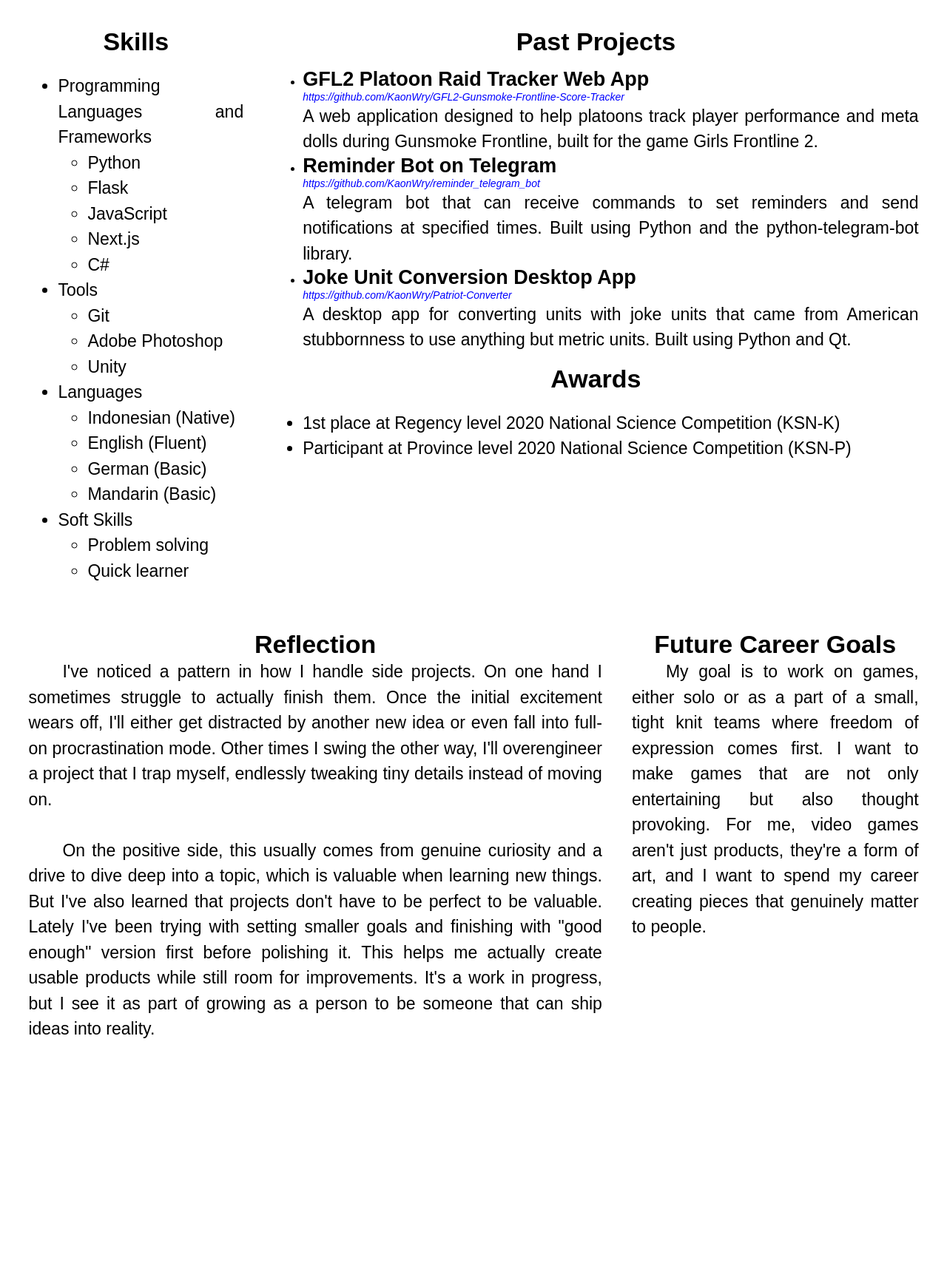
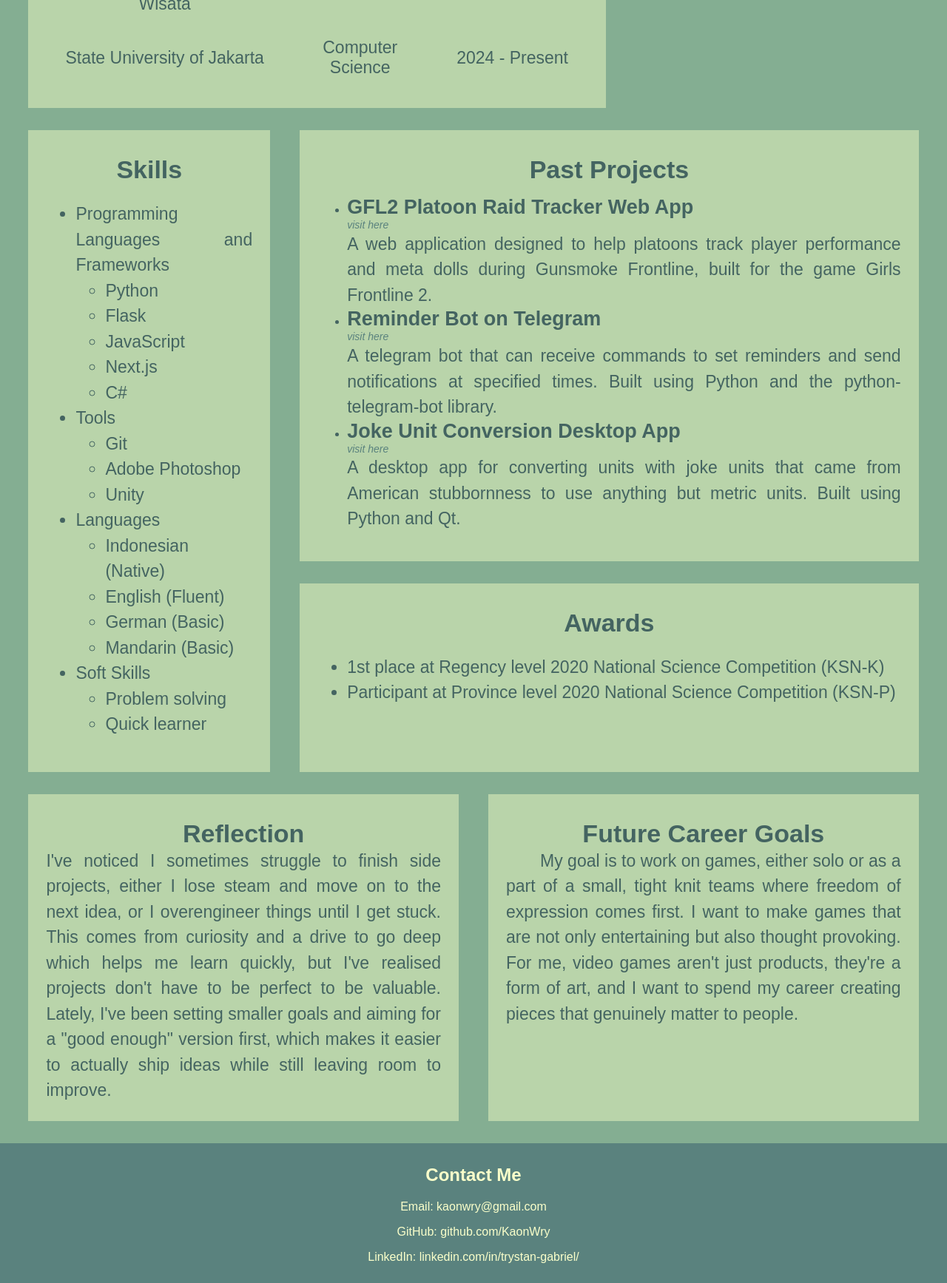
Before and after one commit to IlkomUNJ/personal-portfolio-page-KaonWry, a plain HTML site: page index.html in a window 1280 px wide. Shown: the part 747-2482 px from the top of the page at 74% size. Before the commit the page ends 2186 px from the top, so only its background shows below. Drawn offline with Linux system fonts and the light colour scheme.

Commit message:
Perbaikan Pengumpulan

```diff
--- a/index.html
+++ b/index.html
@@ -4,22 +4,29 @@
     <link rel="stylesheet" href="style.css" />
   </head>
   <body>
-    <div class="main-title">WELCOME TO MY PORTFOLIO</div>
     <div class="content">
       <div class="side-by-side">
         <div style="display: flex; flex-direction: column">
-          <div style="flex: 1; display: flex; flex-direction: column">
-            <div class="section-title">Profile</div>
+          <div
+            class="section-box"
+            style="
+              flex: 1;
+              display: flex;
+              flex-direction: column;
+              margin-bottom: 30px;
+            "
+          >
+            <div class="section-title">About me</div>
             <div class="section-text" style="text-indent: 2em">
-              I'm Trystan Prastanov Situmorang. I'm currently a computer science
-              student at State University of Jakarta. I have a strong passion
-              for tinkering with technology and exploring new advancements in
-              the field. My interests include game development, IoT, and solving
-              practical problems through technology. I love to learn new things,
-              face challenges, taking risks, and improve myself.
+              I'm currently a computer science student at State University of
+              Jakarta. I have a strong passion for tinkering with technology and
+              exploring new advancements in the field. My interests include game
+              development, IoT, and solving practical problems through
+              technology. I love to learn new things, face challenges, taking
+              risks, and improve myself.
             </div>
           </div>
-          <div style="flex: 1">
+          <div class="section-box" style="flex: 1">
             <div class="section-title">Education</div>
             <table>
               <tr>
@@ -50,12 +57,18 @@
             </table>
           </div>
         </div>
-        <div>
+        <div style="display: flex; flex-direction: column">
           <img src="picture.jpg" class="pfp" alt="Profile Picture" />
+          <div
+            class="section-title"
+            style="text-align: center; margin-top: 10px; color: #faffca"
+          >
+            Trystan Prastanov Gabriel Situmorang
+          </div>
         </div>
       </div>
       <div class="side-by-side">
-        <div style="flex: 1;">
+        <div class="section-box" style="flex: 1">
           <div class="section-title">Skills</div>
           <ul class="section-list">
             <li>
@@ -94,7 +107,8 @@
             </li>
           </ul>
         </div>
-        <div style="flex: 3;">
+        <div style="flex: 3; display: flex; flex-direction: column">
+          <div class="section-box" style="flex: 2">
             <div class="section-title">Past Projects</div>
             <ul>
               <li>
@@ -105,13 +119,13 @@
                   <a
                     class="section-link"
                     href="https://github.com/KaonWry/GFL2-Gunsmoke-Frontline-Score-Tracker"
-                  >https://github.com/KaonWry/GFL2-Gunsmoke-Frontline-Score-Tracker</a
+                    >visit here</a
                   >
                 </div>
                 <div class="section-text">
                   A web application designed to help platoons track player
-                performance and meta dolls during Gunsmoke Frontline, built for
-                the game Girls Frontline 2.
+                  performance and meta dolls during Gunsmoke Frontline, built
+                  for the game Girls Frontline 2.
                 </div>
               </li>
               <li>
@@ -120,7 +134,7 @@
                   <a
                     class="section-link"
                     href="https://github.com/KaonWry/reminder_telegram_bot"
-                  >https://github.com/KaonWry/reminder_telegram_bot</a
+                    >visit here</a
                   >
                 </div>
                 <div class="section-text">
@@ -137,7 +151,7 @@
                   <a
                     class="section-link"
                     href="https://github.com/KaonWry/Patriot-Converter"
-                  >https://github.com/KaonWry/Patriot-Converter</a
+                    >visit here</a
                   >
                 </div>
                 <div class="section-text">
@@ -147,6 +161,8 @@
                 </div>
               </li>
             </ul>
+          </div>
+          <div class="section-box" style="flex: 1; margin-top: 30px">
             <div class="section-title">Awards</div>
             <ul class="section-list">
               <li>
@@ -160,35 +176,24 @@
             </ul>
           </div>
         </div>
+      </div>
       <div class="side-by-side">
-        <div style="flex: 2;">
+        <div class="section-box" style="flex: 1">
           <div class="section-title">Reflection</div>
           <div class="section-text">
             <div class="section-text">
-              <div style="text-indent: 2em">
-                I've noticed a pattern in how I handle side projects. On one
-                hand I sometimes struggle to actually finish them. Once the
-                initial excitement wears off, I'll either get distracted by
-                another new idea or even fall into full-on procrastination mode.
-                Other times I swing the other way, I'll overengineer a project
-                that I trap myself, endlessly tweaking tiny details instead of
-                moving on.<br /><br />
-              </div>
-              <div style="text-indent: 2em">
-                On the positive side, this usually comes from genuine curiosity
-                and a drive to dive deep into a topic, which is valuable when
-                learning new things. But I've also learned that projects don't
-                have to be perfect to be valuable. Lately I've been trying with
-                setting smaller goals and finishing with "good enough" version
-                first before polishing it. This helps me actually create usable
-                products while still room for improvements. It's a work in
-                progress, but I see it as part of growing as a person to be
-                someone that can ship ideas into reality.
+              I've noticed I sometimes struggle to finish side projects, either
+              I lose steam and move on to the next idea, or I overengineer
+              things until I get stuck. This comes from curiosity and a drive to
+              go deep which helps me learn quickly, but I've realised projects
+              don't have to be perfect to be valuable. Lately, I've been setting
+              smaller goals and aiming for a "good enough" version first, which
+              makes it easier to actually ship ideas while still leaving room to
+              improve.
             </div>
           </div>
         </div>
-        </div>
-        <div style="flex: 1;">
+        <div class="section-box" style="flex: 1">
           <div class="section-title">Future Career Goals</div>
           <div class="section-text">
             <div style="text-indent: 2em">
@@ -203,5 +208,11 @@
         </div>
       </div>
     </div>
+    <footer class="footer">
+    <h2>Contact Me</h2>
+    <p>Email: <a href="mailto:kaonwry@gmail.com">kaonwry@gmail.com</a></p>
+    <p>GitHub: <a href="https://github.com/KaonWry">github.com/KaonWry</a></p>
+    <p>LinkedIn: <a href="https://www.linkedin.com/in/trystan-gabriel/">linkedin.com/in/trystan-gabriel/</a></p>
+  </footer>
   </body>
 </html>
--- a/style.css
+++ b/style.css
@@ -1,7 +1,9 @@
 body {
   font-family: Arial, Helvetica, sans-serif;
   margin: 0;
-  margin-bottom: 30px;
+  background-color: #84ae92;
+  color: #446461;
+  /* margin-bottom: 30px; */
 }
 table {
   margin-left: auto;
@@ -11,15 +13,18 @@ table {
 th,
 td {
   padding: 15px;
+  text-align: center;
 }
 .content {
   margin-left: 3%;
   margin-right: 3%;
+  margin-bottom: 30px;
 }
 .main-title {
   text-align: center;
   font-size: 45px;
-  background-color: lightblue;
+  background-color: #5a827e;
+  color: #faffca;
   padding: 30px;
 }
 .section-title {
@@ -40,7 +45,7 @@ td {
 }
 .section-link {
   font-size: 14px;
-  color: blue;
+  color: #5a827e;
   text-decoration: none;
   font-style: italic;
   line-height: 1.2;
@@ -48,12 +53,19 @@ td {
 .section-link:hover {
   text-decoration: underline;
 }
-.right-section li {
-  margin-bottom: 28px;
+.section-box {
+  /* border : 2px solid #575757; */
+  padding: 24px;
+  transition: ease-in-out 200ms;
+  background-color: #b9d4aa;
+  /* margin-bottom: 32px; */
 }
-.right-section ul,
-.right-section li {
-  font-size: 23px;
+.section-box:hover {
+  /* box-shadow: 0 4px 8px rgba(0, 0, 0, 0.1); */
+  background-color: #faffca;
+  transform: translateY(-5px);
+  color: #5a827e;
+  transition: ease-in-out 200ms;
 }
 .side-by-side {
   display: flex;
@@ -61,14 +73,19 @@ td {
   justify-content: space-between;
   margin-top: 30px;
 }
-/* .left-section {
-  flex: 1;
-  min-width: 0;
-}
-.right-section {
-  flex: 3;
-  min-width: 0;
-} */
 .pfp {
   border-radius: 5%;
 }
+.footer {
+  background: #5A827E;
+  color: #FAFFCA;
+  text-align: center;
+  padding: 10px;
+}
+.footer a {
+  color: #FAFFCA;
+  text-decoration: none;
+}
+.footer a:hover {
+  text-decoration: underline;
+}
```
Lines whose indentation alone changed are shown as unchanged.
